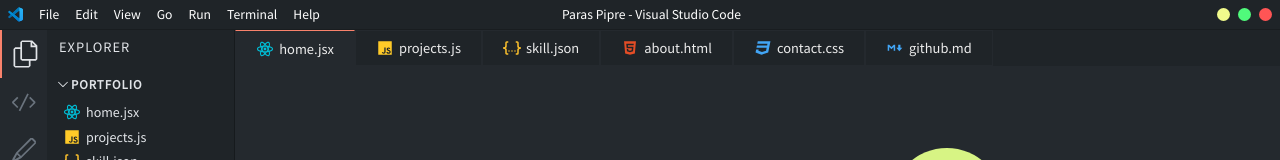
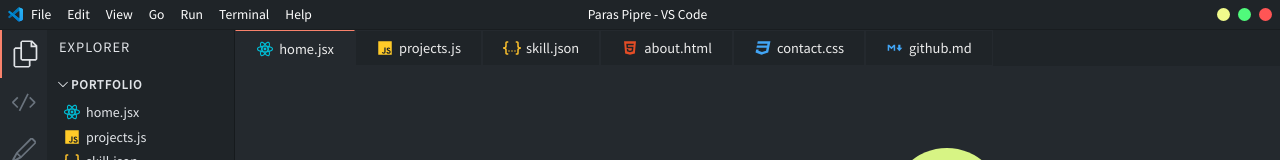
Before and after one commit to paraspipre/paraspipre, a Next.js app: page / in a window 1280 px wide. Shown: the top 160 px of the page. Built offline with nearby package versions, Linux system fonts and the light colour scheme.

Commit message:
first commit

```diff
--- a/components/Titlebar.jsx
+++ b/components/Titlebar.jsx
@@ -20,7 +20,7 @@ const Titlebar = () => {
         <p>Terminal</p>
         <p>Help</p>
       </div>
-      <p className={styles.title}>Paras Pipre - Visual Studio Code</p>
+      <p className={styles.title}>Paras Pipre - VS Code</p>
       <div className={styles.windowButtons}>
         <span className={styles.minimize}></span>
         <span className={styles.maximize}></span>
--- a/styles/ProjectsPage.module.css
+++ b/styles/ProjectsPage.module.css
@@ -1,6 +1,6 @@
 .container {
   margin: 1.5rem 0;
   display: grid;
-  grid-template-columns: repeat(auto-fit, minmax(400px, 1fr));
+  grid-template-columns: repeat(auto-fit, minmax(260px, 1fr));
   gap: 1.5rem;
 }
--- a/styles/Titlebar.module.css
+++ b/styles/Titlebar.module.css
@@ -4,7 +4,7 @@
   padding: 0 0.5rem;
   display: flex;
   align-items: center;
-  justify-content: center;
+  justify-content: space-between;
   color: #fff;
   font-family: 'Source Sans Pro', sans-serif;
   font-size: 0.85rem;
@@ -15,7 +15,7 @@
   flex: 1;
   display: flex;
   margin-right: auto;
-  margin-left: 0.5rem;
+  /* margin-left: 0.5rem; */
 }
 
 .title {
```
